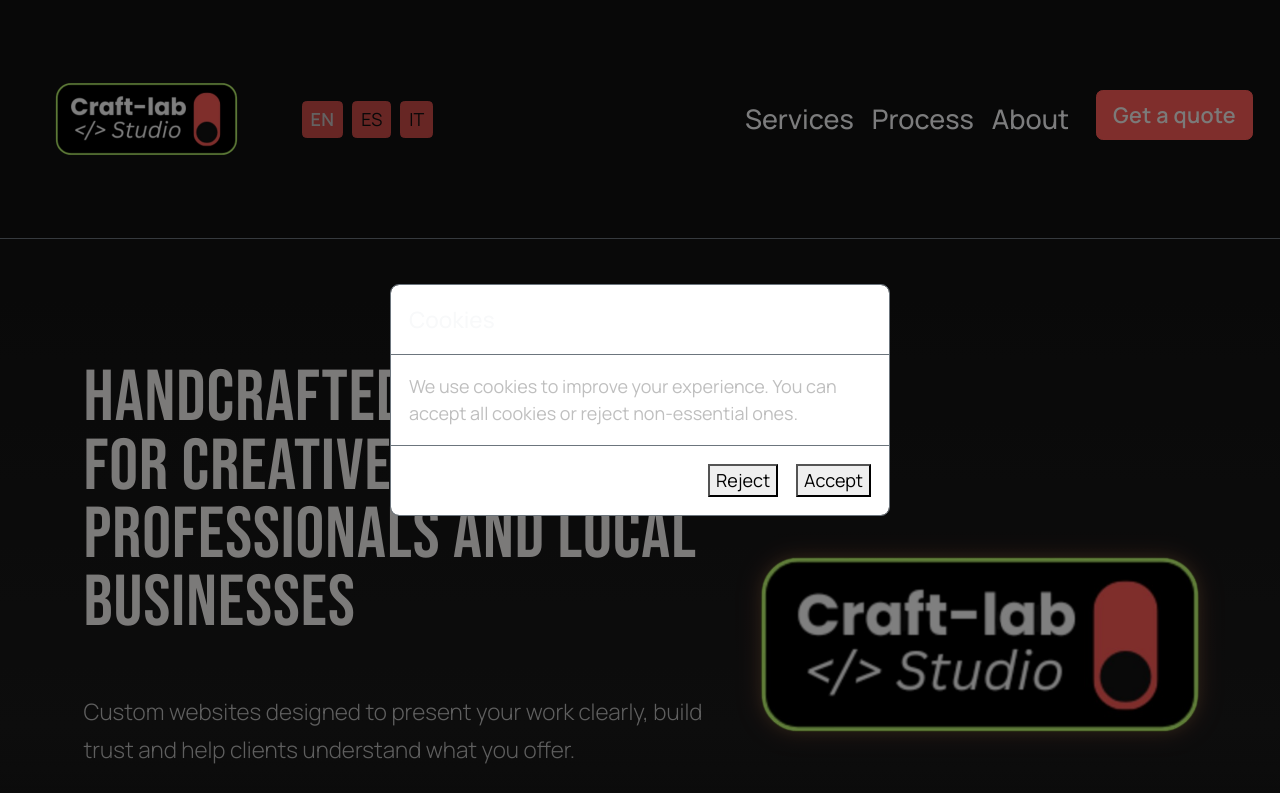
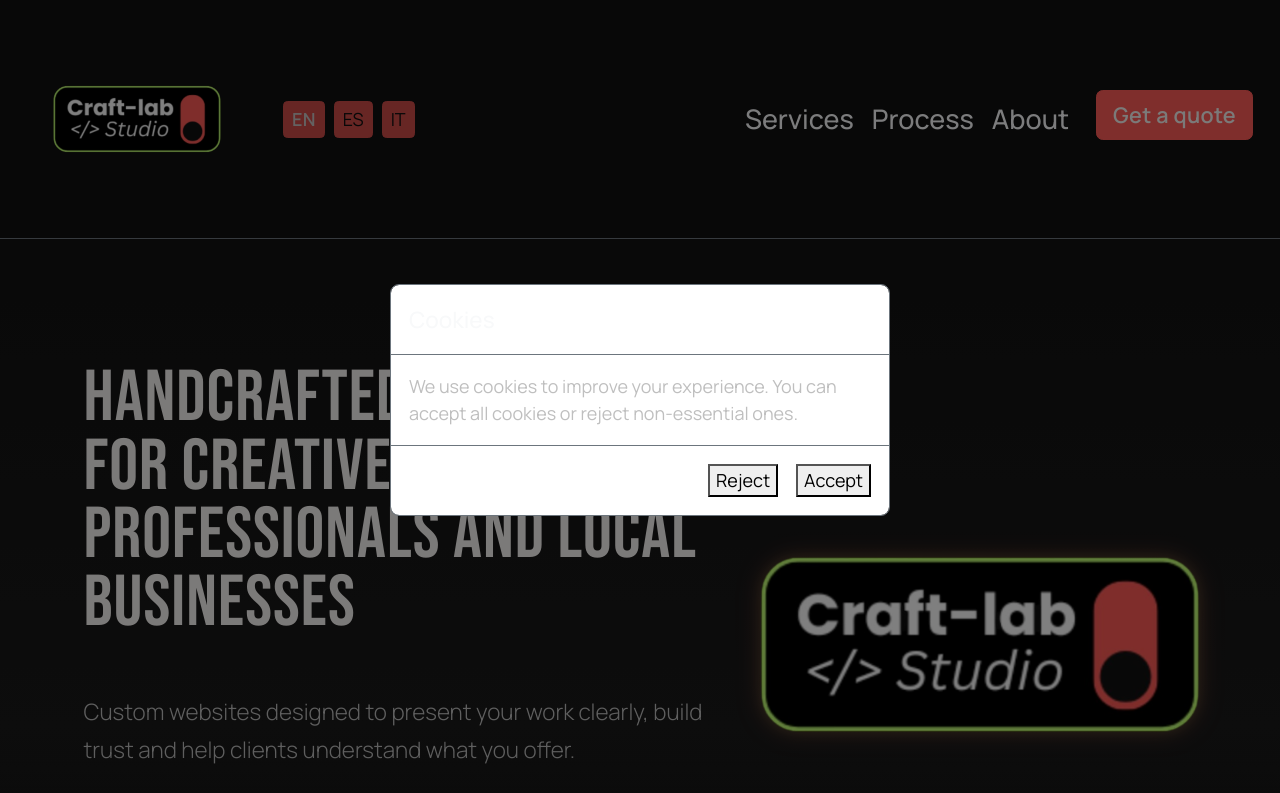
Before and after one commit to Salva985/craftlab-studio, a plain HTML site: page index.html in a window 1280 px wide. Shown: the top 793 px of the page. Drawn offline with nearby package versions, Linux system fonts and the light colour scheme.

Commit message:
updated logo and img and optimized for performance

```diff
--- a/index.html
+++ b/index.html
@@ -26,7 +26,7 @@
     <meta property="og:url" content="https://craftlab-studio.com" />
     <meta
       property="og:image"
-      content="https://craftlab-studio.com/img/craftlab.png"
+      content="https://craftlab-studio.com/img/craftlab.webp"
     />
     <meta property="og:image:width" content="1200" />
     <meta property="og:image:height" content="630" />
@@ -47,7 +47,7 @@
     <link rel="stylesheet" href="css/styles.css" />
 
     <!-- Favicon -->
-    <link rel="icon" href="img/craftlab.png" />
+    <link rel="icon" href="img/craftlab.webp" />
   </head>
   <body>
     <!-- NAVBAR -->
@@ -56,7 +56,7 @@
     >
       <div class="container-fluid px-3 px-lg-4">
         <a class="navbar-brand" href="#hero" aria-label="CraftLab Studio">
-          <img src="img/craftlab.png" alt="CraftLab Studio" class="navbar-logo" />
+          <img src="img/craftlab.webp" alt="CraftLab Studio" class="navbar-logo" width="220" height="80"/>
         </a>
         <button
           class="navbar-toggler border-0"
@@ -160,7 +160,7 @@
             class="col-lg-5 d-flex justify-content-center align-items-center"
           >
             <img
-              src="img/craftlab.png"
+              src="img/craftlab.webp"
               alt="CraftLab Studio logo"
               class="hero-logo"
             />
@@ -823,7 +823,7 @@
           <div class="col-lg-6">
             <div class="ratio ratio-4x3">
               <img
-                src="img/studio.jpg"
+                src="img/studio.webp"
                 class="rounded-3"
                 alt="CraftLab Studio workspace"
               />
```
Also changed, not shown: img/craftlab.png (deleted), img/craftlab.webp (added), img/studio.webp (added), 1 other file.
